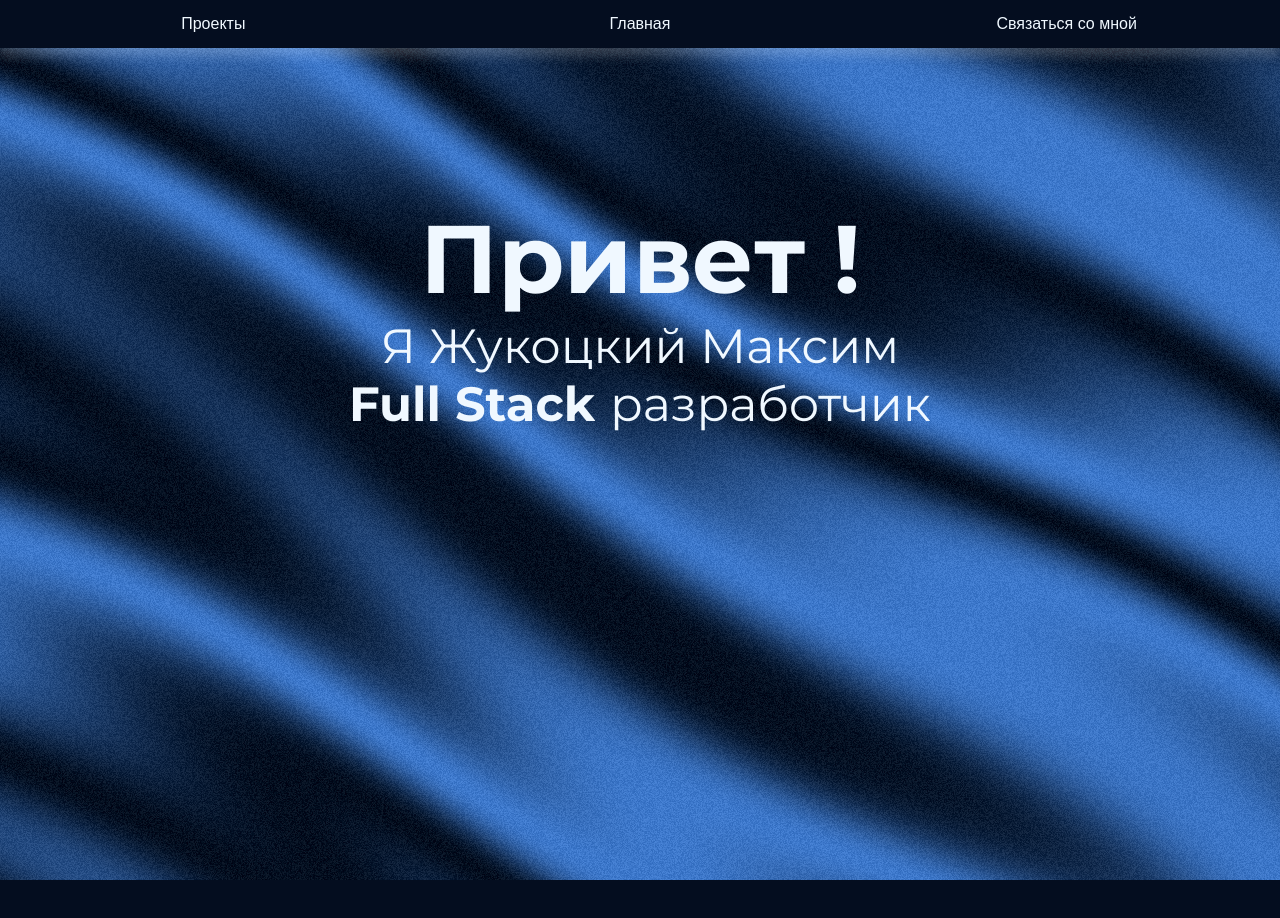
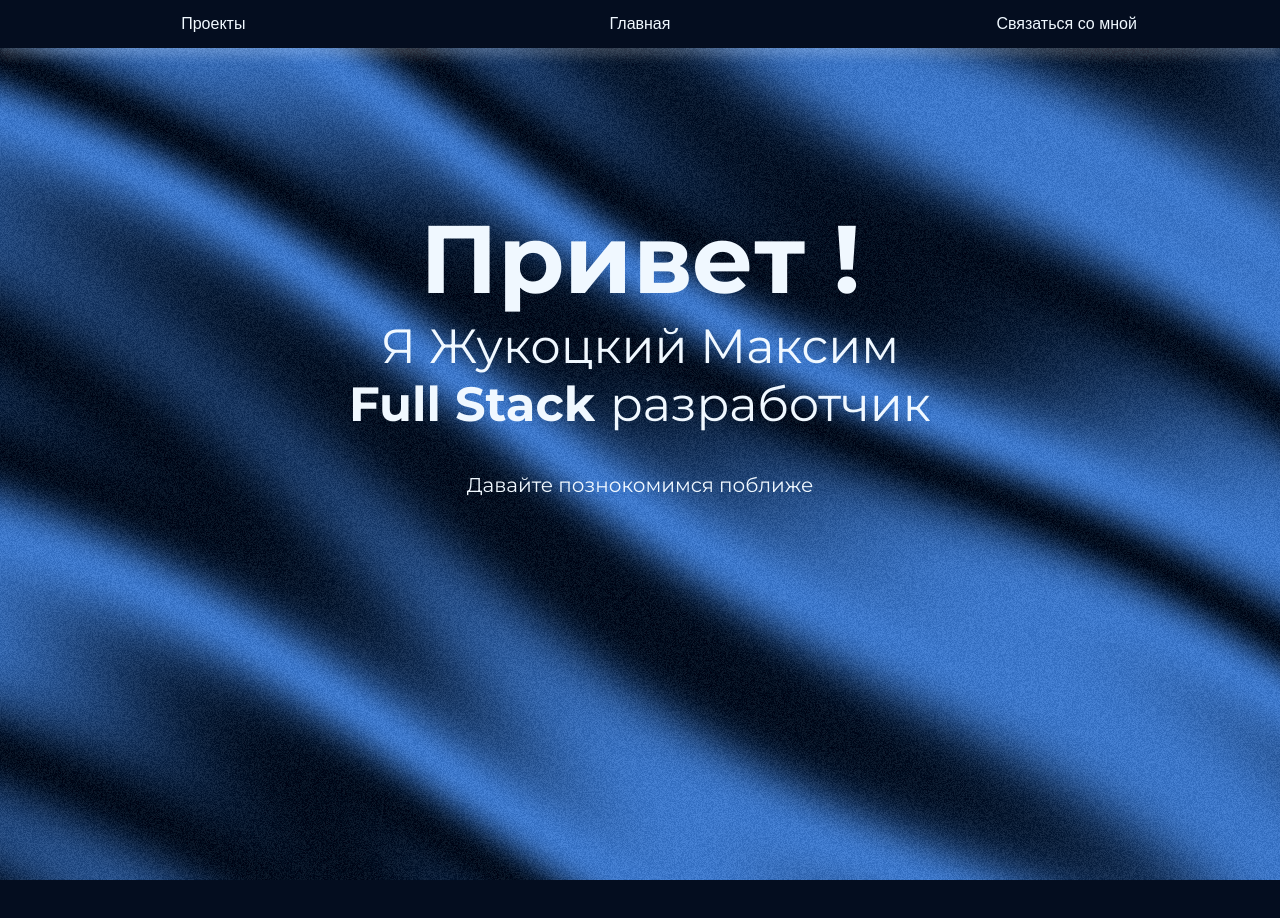
Before and after one commit to zhukockijmaxim9/Portfolio-WebPage, a React (Create React App) app: page / in a window 1280 px wide. Shown: the top 918 px of the page. Built offline with nearby package versions, Linux system fonts and the light colour scheme.

Commit message:
1 версия главного текста на странице

```diff
--- a/src/components/CircleButton/Circle.jsx
+++ b/src/components/CircleButton/Circle.jsx
@@ -14,17 +14,12 @@ const MainElement = () => {
       }
       return randoms.trim();
     };
-    const getBordersCircle = () => {
-      let randoms = "";
-      for (let i = 0; i < 4; i++) {
-        randoms += `${getRandomRadius(50, 90)} `;
-      }
-      return randoms.trim();
-    };
 
     const interval = setInterval(() => {
       shapesRef.current.forEach((shape) => {
-        if (shape) shape.style.borderRadius = getBorders();
+        if (shape) {
+          shape.style.borderRadius = getBorders();
+        }
       });
     }, 4000);
 
@@ -36,7 +31,6 @@ const MainElement = () => {
       <div className="shape1" ref={(el) => (shapesRef.current[0] = el)} />
       <div className="shape2" ref={(el) => (shapesRef.current[1] = el)} />
       <div className="shape3" ref={(el) => (shapesRef.current[2] = el)} />
-      <div className="shape-circle" ref={(el) => (shapesRef.current[3] = el)} />
     </div>
   );
 };
--- a/src/components/CircleButton/CircleStyle.css
+++ b/src/components/CircleButton/CircleStyle.css
@@ -8,34 +8,40 @@
 /* prettier-ignore */
 .shape1, .shape2, .shape3 {
   position: absolute;
-  width: 200px;
-  height: 200px;
-  border: 4px solid;
+  width: 150px;
+  height: 150px;
+  border: 8px solid;
   transition: border-radius 4s ease-in-out;
   z-index: -1;
   transform: translate(-50%, -50%);
+  filter: blur(3px);
 }
 
 .shape1 {
   border-radius: 600%;
-  border-color: #b3d7d0;
+  border-color: #4a85d8ff;
   animation: rotate 30s infinite linear;
-  box-shadow: 0 0 15px #b3d7d0;
+  box-shadow: 0 0 15px #b3c4d7;
+  /* box-shadow: 0 0 15px #000000; */
 }
 
 .shape2 {
   border-radius: 400%;
-  border-color: #ccdef0;
+  /* border-color: #71a4d7; */
+  border-color: #000000;
   animation: rotate 45s infinite linear;
   animation-direction: reverse;
-  box-shadow: 0 0 12px #ccdef0;
+  box-shadow: 0 0 12px #71a4d7;
+  /* box-shadow: 0 0 15px #000000; */
 }
 
 .shape3 {
   border-radius: 50%;
-  border-color: #b8f1e1;
+  /* border-color: #9fb5d8; */
+  border-color: #4a85d8ff;
   animation: pulse 3s ease-in-out infinite alternate;
-  box-shadow: 0 0 10px #b8f1e1;
+  box-shadow: 0 0 10px #9fb5d8;
+  /* box-shadow: 0 0 15px #000000; */
 }
 
 @keyframes rotate {
--- a/src/pages/MainPage.jsx
+++ b/src/pages/MainPage.jsx
@@ -15,6 +15,7 @@ const MainPage = () => {
         <Silk className="background" speed={5} scale={1} color="#4a85d8ff" noiseIntensity={1.5} rotation={0} />
       </div>
       <section className="main-container">
+        <div className="main-info">
           <SplitText
             text="Привет !"
             className="hello-text"
@@ -75,6 +76,11 @@ const MainPage = () => {
               />
             </div>
           </div>
+        </div>
+        <div className="more-about">
+          <p>Давайте познокомимся поближе</p>
+          {/* <Circle className="circle-button" /> */}
+        </div>
       </section>
       <div className="className" />
     </div>
--- a/src/styles/pagesStyle/Main.css
+++ b/src/styles/pagesStyle/Main.css
@@ -1,5 +1,5 @@
 .className {
-  height: 100vh;
+  height: 200vh;
 }
 
 .main-page {
@@ -18,12 +18,15 @@
 }
 
 .main-container {
+  font-family: "Montserrat", sans-serif;
+  margin-top: 25vh;
+  width: fit-content;
+}
+.main-info {
   display: flex;
   flex-direction: column;
   align-items: center;
-  font-family: "Montserrat", sans-serif;
-  margin-top: 25vh;
-  width: fit-content;
+
   cursor: pointer;
 }
 .info-container {
@@ -55,3 +58,14 @@
   font-size: 96px;
   font-weight: 700;
 }
+
+.more-about {
+  display: flex;
+  flex-direction: column;
+  align-items: center;
+  margin-top: 20px;
+}
+.more-about p {
+  font-size: 20px;
+  margin-bottom: 5%;
+}
```
Lines whose indentation alone changed are shown as unchanged.
